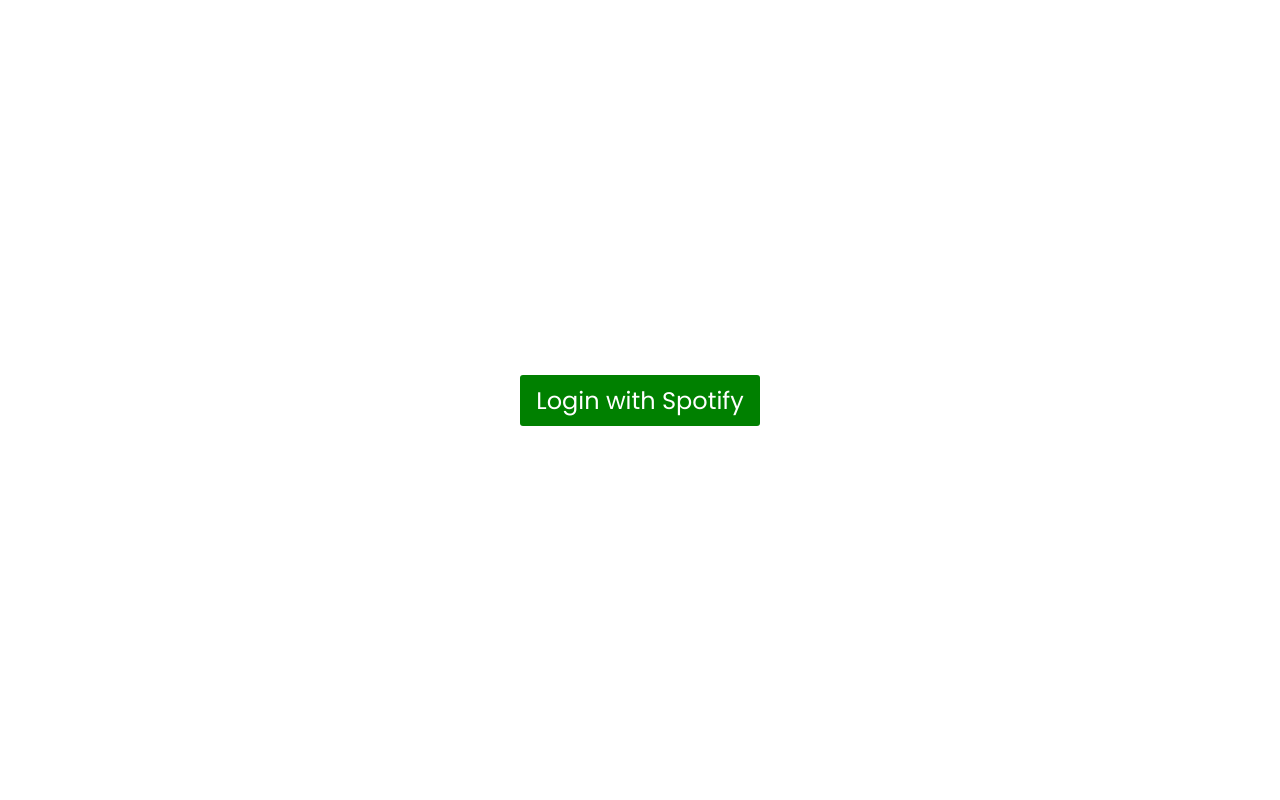
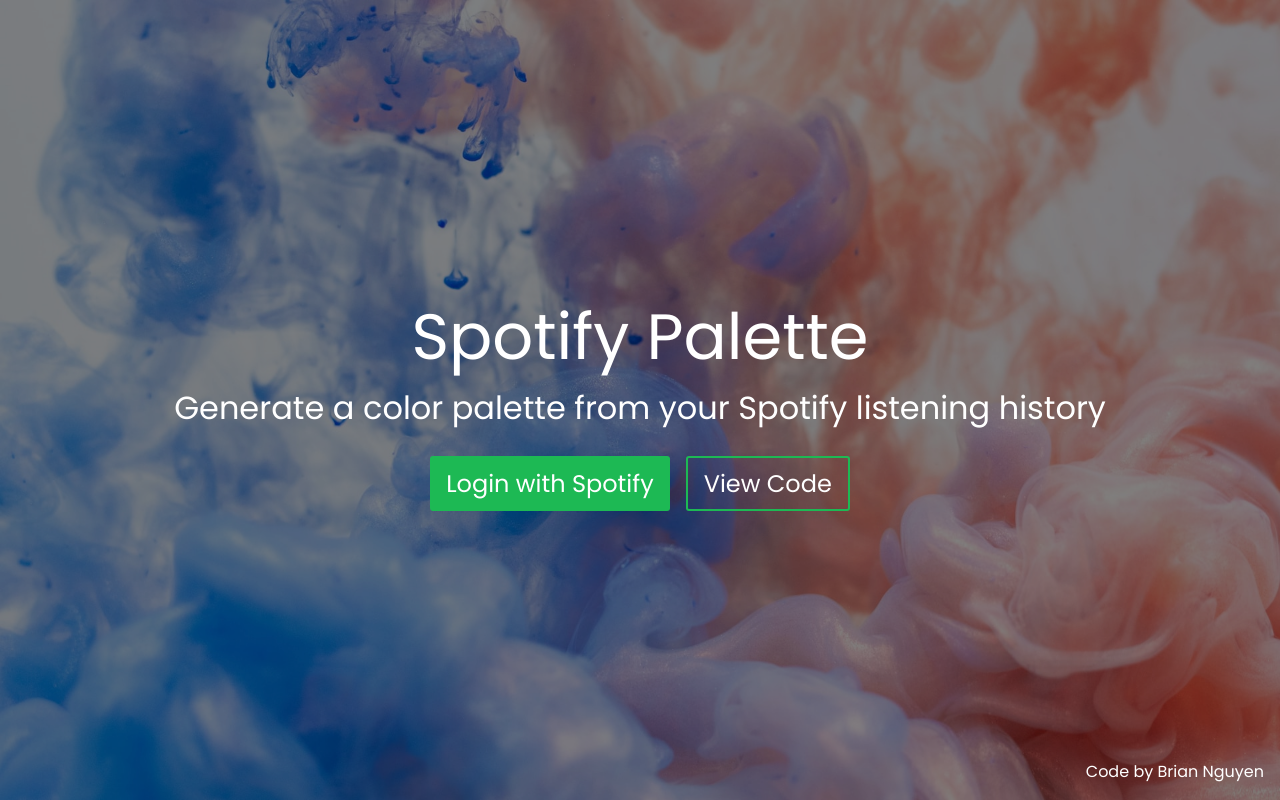
Before and after one commit to briannuggets/SpotifyPalette, a React (Vite) app in the folder client/: page / in a window 1280 px wide. Built offline with nearby package versions, Linux system fonts and the light colour scheme; no server answers; what spotify-web-api-node would draw is missing.

Commit message:
Add login screen and links

```diff
--- a/client/src/components/Card.jsx
+++ b/client/src/components/Card.jsx
@@ -86,6 +86,7 @@
   const [trackName, setTrackName] = useState("");
   const [trackArtist, setTrackArtist] = useState("");
   const [trackImage, setTrackImage] = useState("");
+  const [availablePreview, setAvailablePreview] = useState(true);
   useEffect(() => {
     if (!track) {
       return;
@@ -93,6 +94,11 @@
     setTrackName(Helpers.trackGetName(track));
     setTrackArtist(Helpers.trackGetArtist(track));
     setTrackImage(Helpers.trackGetImage(track));
+    if (Helpers.trackGetPreview(track) === null) {
+      setAvailablePreview(false);
+    } else {
+      setAvailablePreview(true);
+    }
   }, [track]);
 
   return (
@@ -117,6 +123,11 @@
           <span>{trackName}</span>
           <span>{trackArtist}</span>
         </div>
+        {!availablePreview ? (
+          <span className="preview-unavailable">
+            &#10005; Audio preview unavailable
+          </span>
+        ) : null}
       </div>
     </button>
   );
--- a/client/src/components/Dashboard.jsx
+++ b/client/src/components/Dashboard.jsx
@@ -95,6 +95,12 @@
             firstCardRef.current.style.display = "none";
             secondCardRef.current.style.display = "none";
           }, 400);
+        }
+        if (audioRef.current) {
+          setTimeout(() => {
+            audioRef.current.volume = 0.3;
+            audioRef.current.loop = true;
+          }, 100);
         }
         setAnalysis(Helpers.finalizeAnalysis(analysis));
         return;
@@ -206,7 +212,11 @@
           background={backgroundImages}
           musicReset={musicReset}
         />
-        <h1 className="prompt">Which do you like better?</h1>
+        <h1 className="prompt">
+          Which do you prefer?
+          <br />
+          {currentOrder}/{trackOrder.length}
+        </h1>
       </div>
       {results ? <Results results={results} /> : null}
       <audio ref={audioRef} />
--- a/client/src/components/Login.jsx
+++ b/client/src/components/Login.jsx
@@ -1,5 +1,6 @@
 import QueryString from "query-string";
 import { CLIENT_ID } from "../config";
+import { useRef } from "react";
 
 const redirectURI = "http://localhost:5173";
 const authURL = "https://accounts.spotify.com/authorize?";
@@ -16,7 +17,42 @@
   });
 
 const Login = () => {
-  return <a href={url}>Login with Spotify</a>;
+  const loginRef = useRef(null);
+
+  // Rotate the hue of the background based on mouse position
+  const rotateHue = (e) => {
+    if (loginRef.current === null) {
+      return;
+    }
+
+    const posX = e.clientX / window.innerWidth - 0.5;
+    const posY = e.clientY / window.innerHeight - 0.5;
+    const radialDistance = Math.abs(posX) + Math.abs(posY);
+    loginRef.current.style.setProperty("--hue", `${radialDistance * 90}deg`);
+  };
+
+  return (
+    <div
+      id="login-screen"
+      onMouseMove={(e) => {
+        rotateHue(e);
+      }}
+      ref={loginRef}
+    >
+      <h1>Spotify Palette</h1>
+      <h2>Generate a color palette from your Spotify listening history</h2>
+      <div id="login-links">
+        <a href={url}>Login with Spotify</a>
+        <a
+          href={"https://github.com/briannuggets/SpotifyPalette"}
+          target="_blank"
+        >
+          View Code
+        </a>
+      </div>
+      <p>Code by Brian Nguyen</p>
+    </div>
+  );
 };
 
 export default Login;
--- a/client/src/components/Results.jsx
+++ b/client/src/components/Results.jsx
@@ -6,7 +6,6 @@
   const [colors, setColors] = useState(null);
   useEffect(() => {
     const palette = generatePalette(results[0]);
-    console.log(results);
     setColors(palette);
   }, [results]);
 
@@ -56,6 +55,17 @@
         <h1>Your palette: {results[1]}</h1>
         <h2>{results[2]}</h2>
       </div>
+      <div id="result-links">
+        <a
+          href={"https://github.com/briannuggets/SpotifyPalette"}
+          target="_blank"
+        >
+          See Code &#8599;
+        </a>
+        <a href="https://brianwin.dev" target="_blank">
+          View More Projects &#8599;
+        </a>
+      </div>
     </div>
   );
 };
--- a/client/src/functions/AnalysisHelper.jsx
+++ b/client/src/functions/AnalysisHelper.jsx
@@ -1,4 +1,5 @@
 // Estimates the genre of a song based on its audio features
+// [danceability, energy, valence, tempo, genre]
 const genres = [
   [0.6, 0.6, 0.5, 115, "Pop"],
   [0.3, 0.7, 0.3, 140, "Rock"],
--- a/client/src/index.scss
+++ b/client/src/index.scss
@@ -9,29 +9,13 @@
 
 body {
   font-family: "Poppins", sans-serif;
-  overflow-x: hidden;
+  overflow: hidden;
   position: relative;
 }
 
 .App {
-  @include flexCenter();
   height: 100vh;
   width: 100vw;
-  a {
-    color: white;
-    background-color: green;
-    font-size: 1.5rem;
-    padding: 0.5rem 1rem;
-    border-radius: 3px;
-    text-decoration: none;
-    @include userSelectNone();
-    &:hover {
-      cursor: pointer;
-    }
-    &:active {
-      background-color: lighten(green, 5%);
-    }
-  }
 }
 
 #dashboard {
@@ -40,19 +24,21 @@
   width: 100%;
   backdrop-filter: blur(8px) brightness(0.7);
   -webkit-backdrop-filter: blur(8px) brightness(0.7);
-  overflow: hidden;
   position: relative;
   .prompt {
     @include absoluteCenter();
     color: white;
     font-weight: normal;
     pointer-events: none;
-    transition: 0.4s;
+    transition: 0.8s ease-out;
+    text-align: center;
+    opacity: 0;
+    animation: fade-in 0.5s cubic-bezier(0.5, 1, 0.89, 1) 1.5s forwards;
   }
 }
 
 .App:has(#results) .prompt {
-  opacity: 0;
+  transform: scale(0);
 }
 
 .card-container {
@@ -121,6 +107,12 @@
     border-radius: 5px;
     @include userSelectNone();
   }
+  .preview-unavailable {
+    position: absolute;
+    bottom: 0.5rem;
+    right: 0.7rem;
+    color: rgba(255, 0, 0, 0.7);
+  }
 }
 
 .card-text {
@@ -149,6 +141,24 @@
 
 #results {
   @include absoluteFill();
+}
+
+#result-links {
+  position: absolute;
+  bottom: 1rem;
+  right: 1rem;
+  a {
+    color: white;
+    padding: 0.5rem 0.7rem;
+    text-decoration: none;
+    &:hover {
+      cursor: pointer;
+      color: rgb(221, 221, 221);
+    }
+  }
+  a:nth-child(1) {
+    margin-right: 1rem;
+  }
 }
 
 @keyframes fade-in-palette {
@@ -194,10 +204,9 @@
 #description {
   @include absoluteCenter();
   text-align: center;
-  color: rgb(204, 204, 204);
+  color: white;
   opacity: 0;
   animation: fade-in 0.5s cubic-bezier(0.5, 1, 0.89, 1) 1.5s forwards;
-  mix-blend-mode: difference;
   h1 {
     font-size: 2rem;
   }
@@ -207,3 +216,65 @@
     font-weight: normal;
   }
 }
+
+#login-screen {
+  --hue: 0deg;
+  @include flexCenterColumn();
+  height: 100vh;
+  position: relative;
+  a {
+    margin-top: 1.5rem;
+    color: white;
+    background-color: #1db954;
+    font-size: 1.5rem;
+    padding: 0.5rem 1rem;
+    border-radius: 3px;
+    text-decoration: none;
+    @include userSelectNone();
+    @include flexCenter();
+    &:hover {
+      cursor: pointer;
+      background-color: darken(#1db954, 5%);
+    }
+    &:active {
+      background-color: lighten(#1db954, 5%);
+    }
+  }
+  a:nth-child(2) {
+    background-color: transparent;
+    border: 2px solid #1db954;
+    &:hover {
+      background-color: rgba(#1db954, 0.5);
+    }
+  }
+  &::before {
+    @include pseudoFormatTL();
+    background-image: url("./assets/login.jpg");
+    background-size: cover;
+    background-position: 50% 0%;
+    filter: hue-rotate(var(--hue)) brightness(0.5);
+    z-index: -1;
+  }
+  h1,
+  h2 {
+    color: white;
+    font-weight: normal;
+  }
+  h1 {
+    font-size: 4rem;
+  }
+  h2 {
+    font-size: 2rem;
+  }
+  p {
+    position: absolute;
+    color: white;
+    bottom: 1rem;
+    right: 1rem;
+  }
+}
+
+#login-links {
+  display: flex;
+  gap: 1rem;
+}
```
Also changed, not shown: client/src/assets/login.jpg (added).
